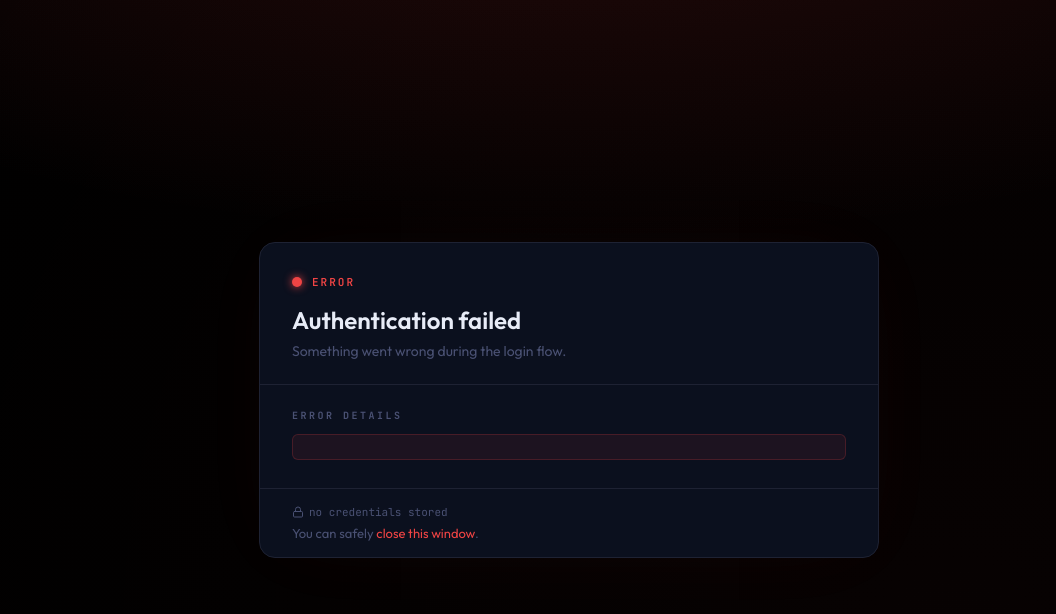
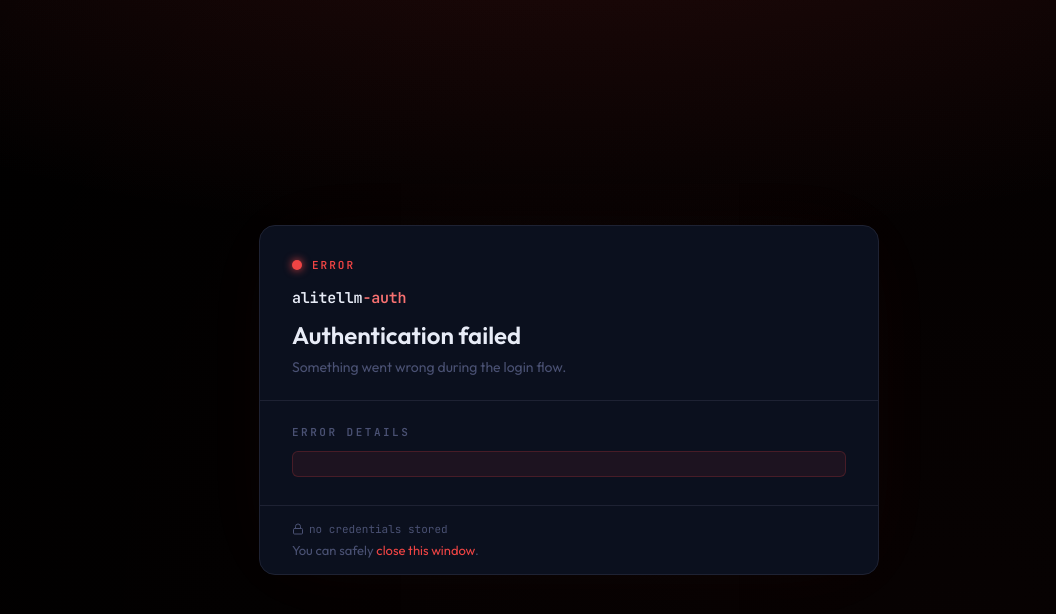
Before and after one commit to ackstorm/alitellm-auth, a Python web app: template src/api/app/templates/error.html in a window 1280 px wide. Shown: the top 614 px of the page, without its empty margins (71-1127 px from the left). Run offline with Jinja, Linux system fonts and the light colour scheme; the template is opened without the code that fills it, so the values that code supplies are empty.

Commit message:
feat(10-02): restyle error.html — brand lockup + 11px/600 caption
- Replace 'Token Factory' <title> with 'alitellm-auth — Error'
- Add alitellm-auth brand lockup (-auth picks up destructive --accent2 #f87171)
- Standardize .section-label 10px/700 -> 11px/600 caption contract
- Drop ;700 and Outfit ;500 from Google Fonts import (400/600 only)
- Keep destructive :root palette override intact

```diff
--- a/src/api/app/templates/error.html
+++ b/src/api/app/templates/error.html
@@ -3,9 +3,9 @@
 <head>
 <meta charset="utf-8">
 <meta name="viewport" content="width=device-width, initial-scale=1">
-<title>Token Factory — Error</title>
+<title>alitellm-auth — Error</title>
 <style>
-  @import url('https://fonts.googleapis.com/css2?family=JetBrains+Mono:wght@400;600;700&family=Outfit:wght@400;500;600;700&display=swap');
+  @import url('https://fonts.googleapis.com/css2?family=JetBrains+Mono:wght@400;600&family=Outfit:wght@400;600&display=swap');
 
   *, *::before, *::after { box-sizing: border-box; margin: 0; padding: 0; }
 
@@ -65,13 +65,17 @@
     color: var(--accent);
   }
 
+  .brand-lockup { margin-bottom: 12px; }
+  .brand-lockup .name { font-family: var(--mono); font-size: 15px; font-weight: 600; color: var(--bright); letter-spacing: -.2px; }
+  .brand-lockup .name span { color: var(--accent2); }
+
   .greeting { font-size: 24px; font-weight: 600; color: var(--bright); line-height: 1.3; }
   .sub { margin-top: 6px; font-size: 14px; color: var(--dim); }
 
   .body { padding: 24px 32px 28px; }
 
   .section-label {
-    font-family: var(--mono); font-size: 10px; font-weight: 700;
+    font-family: var(--mono); font-size: 11px; font-weight: 600;
     text-transform: uppercase; letter-spacing: 2.5px;
     color: var(--dim); margin-bottom: 12px;
   }
@@ -109,6 +113,7 @@
         <div class="static-dot"></div>
         <div class="status-label">Error</div>
       </div>
+      <div class="brand-lockup"><div class="name">alitellm<span>-auth</span></div></div>
       <div class="greeting">Authentication failed</div>
       <div class="sub">Something went wrong during the login flow.</div>
     </div>
```
